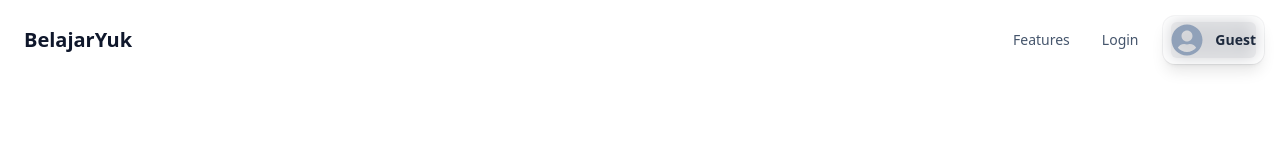
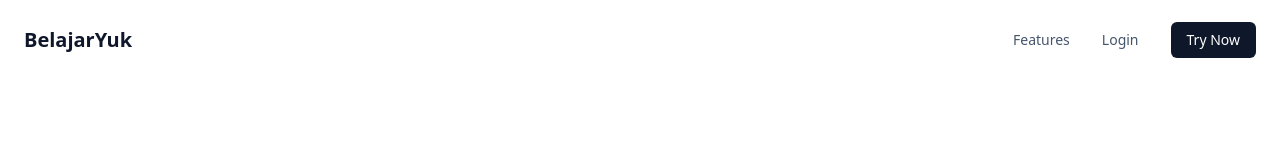
Before and after one commit to sayevvv/BelajarYuk, a Next.js app: page / in a window 1280 px wide. Shown: the top 160 px of the page. Built offline with nearby package versions, Linux system fonts and the light colour scheme; no server answers.

Commit message:
feat: add AuthButtons component to NewRoadmapPage and remove from RootLayout

```diff
--- a/app/dashboard/new/page.tsx
+++ b/app/dashboard/new/page.tsx
@@ -9,6 +9,7 @@
 import RoadmapPlaceholder from "@/components/RoadmapPlaceholder"; // Impor komponen baru
 import { Transition } from "@headlessui/react";
 import { useSession } from "next-auth/react";
+import AuthButtons from "@/components/AuthButtons";
 import Link from 'next/link';
 
 // --- Skema Zod ---
@@ -151,6 +152,7 @@
 
   return (
     <div className="flex h-full">
+      <AuthButtons />
       <div className="w-[400px] bg-white p-8 flex flex-col flex-shrink-0">
         <header>
             <h1 className="text-2xl font-bold text-slate-900">Buat Rencana Baru</h1>
--- a/app/layout.tsx
+++ b/app/layout.tsx
@@ -34,7 +34,6 @@
       {/* Terapkan variabel font ke tag body */}
       <body className={`${spaceGrotesk.variable} ${crimsonPro.variable} font-sans antialiased`}>
         <Providers>
-          <AuthButtons />
           {children}
         </Providers>
       </body>
```
